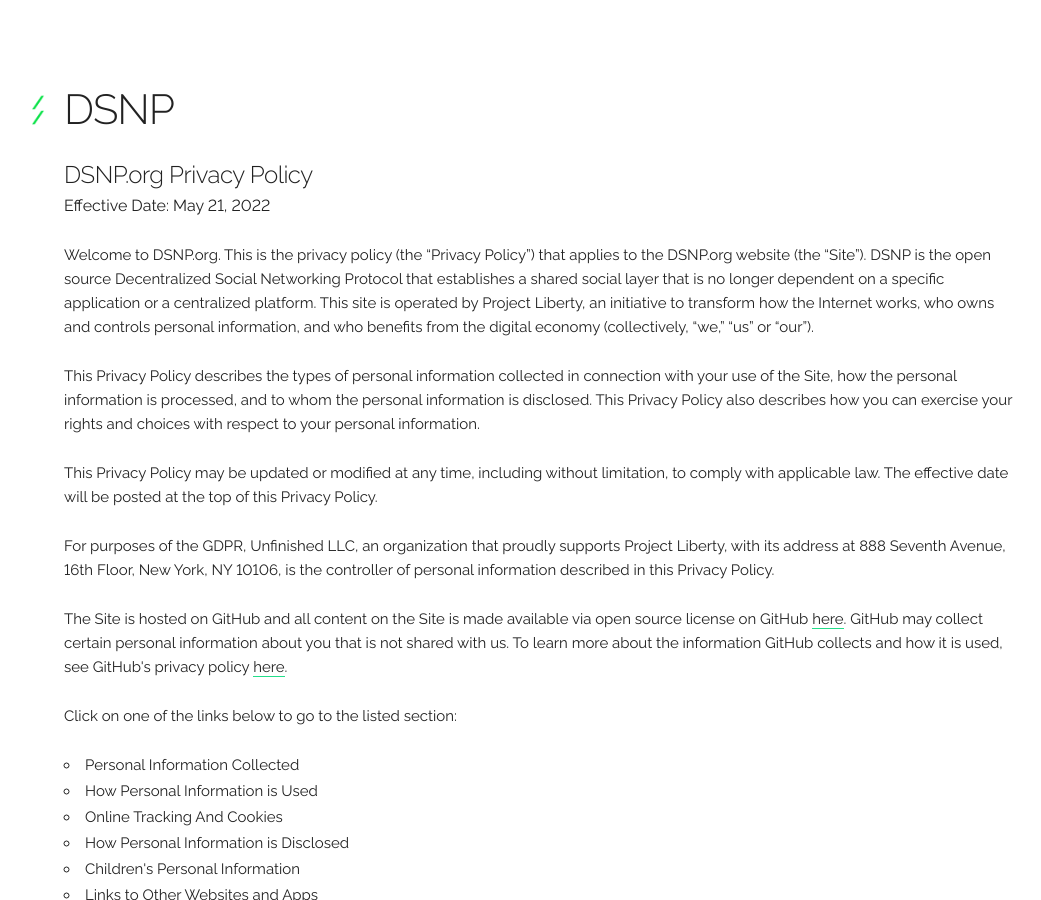
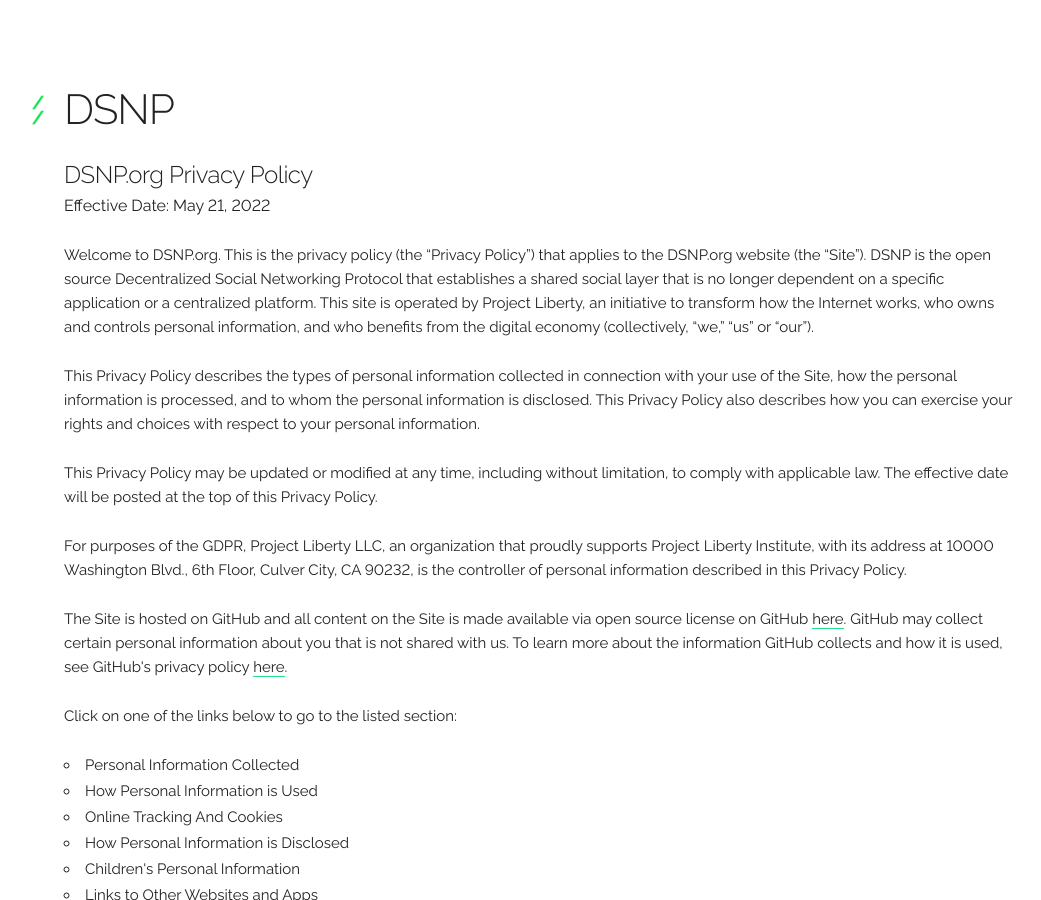
Before and after one commit to DSNP-org/dsnp-web, a Jekyll site: the page built from privacy.html, in a window 1280 px wide and 900 px high. Shown: the whole window, without its empty margins (128-1169 px from the left). Built offline with Jekyll 4.4.1, drawn with Linux system fonts in a browser that asks for light colours; comment, search, counter and statistics services are not loaded.

Commit message:
Update Unfinished --> PL

```diff
--- a/cookies.html
+++ b/cookies.html
@@ -10,7 +10,7 @@
             <p>Welcome to DSNP.org.  This is the cookies policy (the “Cookies Policy”)  that applies to the DSNP.org website (the “Site”).  DSNP is the open source Decentralized Social Networking Protocol that establishes a shared social layer that is no longer dependent on a specific application or a centralized platform.  This site is operated by Project Liberty, an initiative to transform how the Internet works, who owns and controls personal information, and who benefits from the digital economy (collectively, “we,” “us” or “our”).</p>
             <p>This Cookies Policy describes the types of cookies we collect, how we use cookies, and which third parties use cookies on the Site.  This Cookies Policy also describes how you can contact us or exercise your rights and choices with respect to cookies.</p>
             <p>We reserve the right to update or modify this Cookies Policy at any time in our sole discretion, including without limitation, in order to comply with applicable law, and will post the effective date of any updates or modifications at the top of this Cookies Policy.</p>
-            <p>For purposes of the GDPR, Unfinished LLC, an organization that proudly supports Project Liberty, with its address at 888 Seventh Avenue, 16th Floor, New York, NY 10106, is the controller of personal information described in this Privacy Policy.</p>
+            <p>For purposes of the GDPR, Project Liberty LLC, an organization that proudly supports Project Liberty Institute, with its address at 10000 Washington Blvd., 6th Floor, Culver City, CA 90232, is the controller of personal information described in this Cookies Policy.</p>
             <p>
                 Click on one of the links below to go to the listed section:
             </p>
--- a/privacy.html
+++ b/privacy.html
@@ -22,10 +22,7 @@
                 This Privacy Policy may be updated or modified at any time, including without limitation, to comply with applicable law.  The effective date will be posted
                 at the top of this Privacy Policy.
             </p>
-            <p>
-                For purposes of the GDPR, Unfinished LLC, an organization that proudly supports Project Liberty, with its address at 888 Seventh Avenue, 16th Floor, New York,
-                NY 10106, is the controller of personal information described in this Privacy Policy.
-            </p>
+            <p>For purposes of the GDPR, Project Liberty LLC, an organization that proudly supports Project Liberty Institute, with its address at 10000 Washington Blvd., 6th Floor, Culver City, CA 90232, is the controller of personal information described in this Privacy Policy.</p>
             <p>
                 The Site is hosted on GitHub and all content on the Site is made available via open source license on GitHub <a href="https://github.com/DSNP-org/dsnp-web" target="_blank">here</a>.
                 GitHub may collect certain personal information about you that is not shared with us.  To learn more about the information GitHub collects and how it is used,
```
